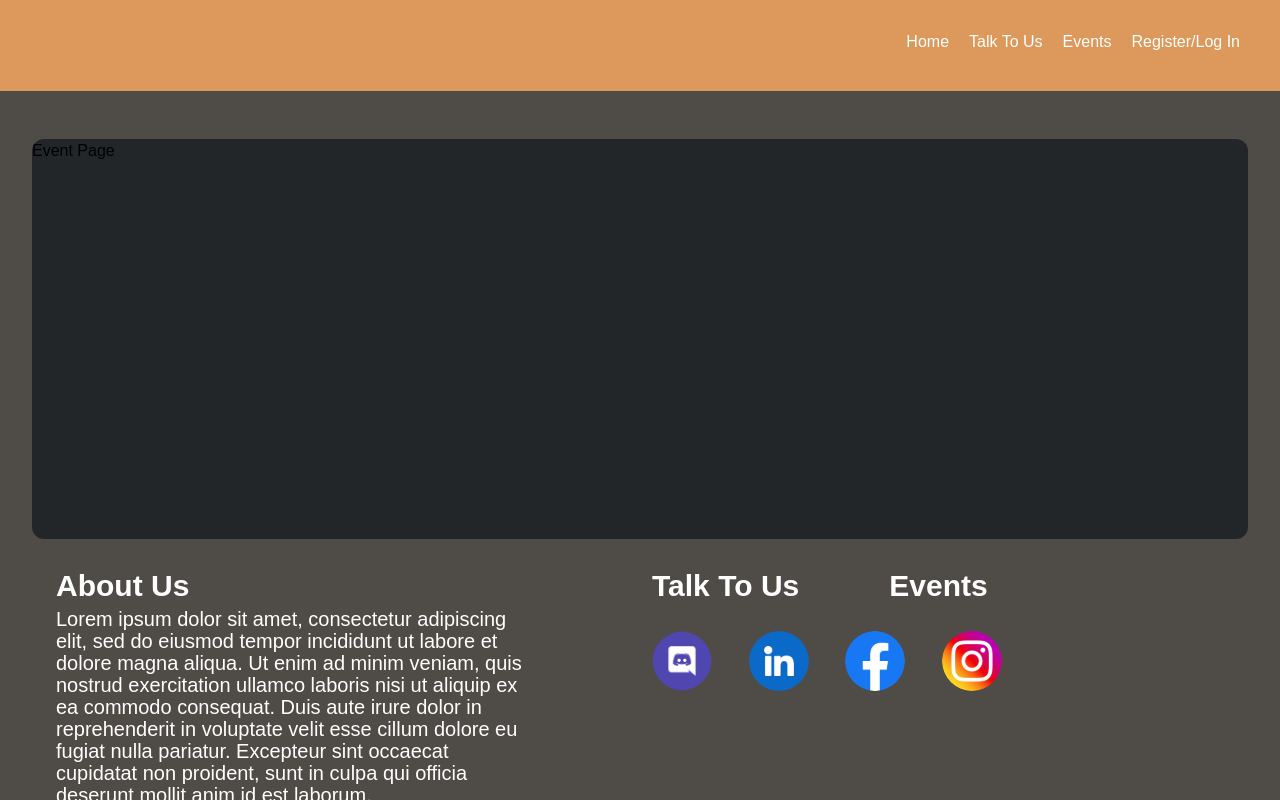
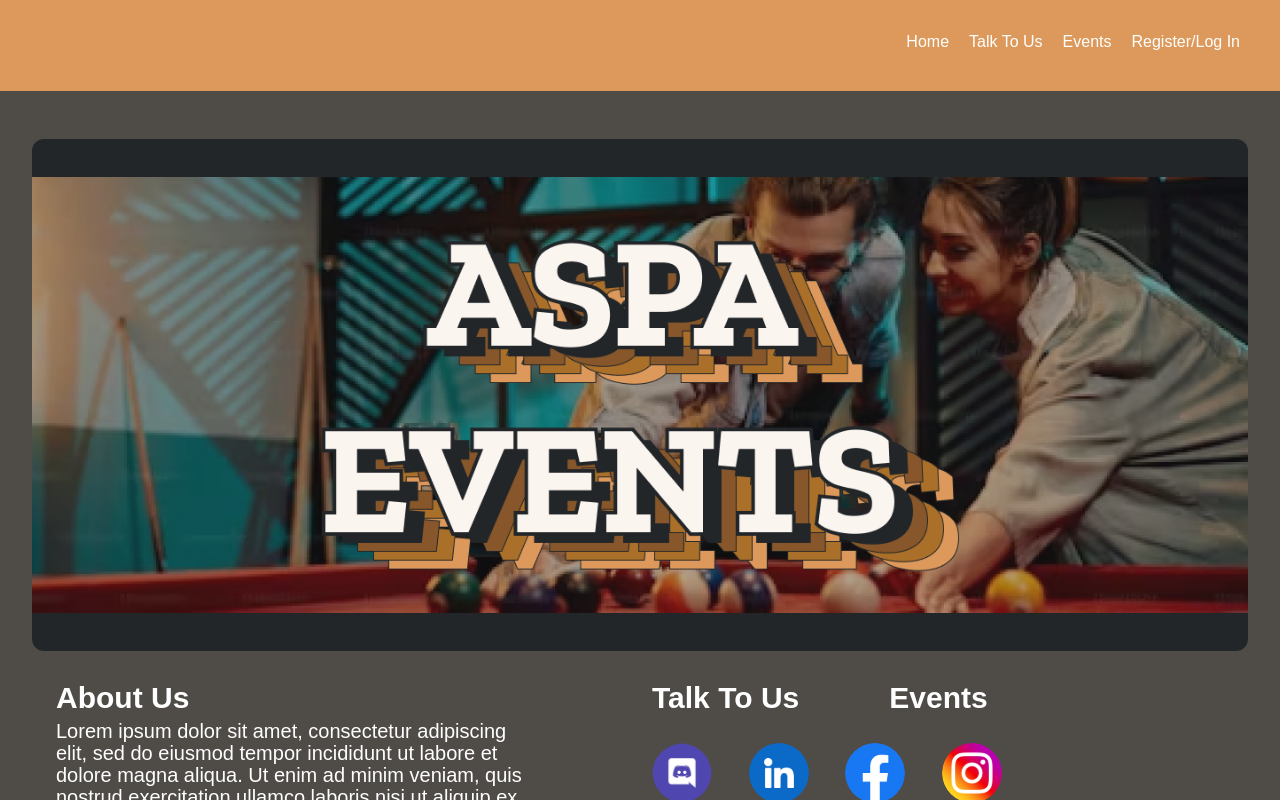
Before and after one commit to UoaWDCC/aspa-portal-v3, a Next.js app in the folder frontend/: page /events in a window 1280 px wide. Shown: the top 800 px of the page. Built offline with nearby package versions, Linux system fonts and the light colour scheme.

Commit message:
Resized contacts hero banner and added events banner

```diff
--- a/frontend/src/app/contact/page.tsx
+++ b/frontend/src/app/contact/page.tsx
@@ -6,11 +6,12 @@ import Image from "next/image";
 export default function Contact() {
   return (
     <div>
-      <section id="hero-banner" style={{width: '10em', height: '5em'}}>
+      <section id="hero-banner" style={{position: 'relative', width: '100%', height: '32rem'}}>
         <Image
           src="/ContactsHeroBanner.png"
           alt="Hero banner for contacts page"
-          fill={true}
+          layout="fill"
+          objectFit='contain'
         />
       </section>
       <section id="meet-the-team">
--- a/frontend/src/app/events/page.tsx
+++ b/frontend/src/app/events/page.tsx
@@ -1,7 +1,16 @@
+import Image from 'next/image';
+
 export default function Events() {
     return (
       <div>
-       Event Page
+        <section id="hero-banner" style={{position: 'relative', width: '100%', height: '32rem'}}>
+          <Image
+            src="/EventsHeroBanner.png"
+            alt="Hero banner for events page"
+            layout="fill"
+            objectFit='contain'
+          />
+        </section>
       </div>
     );
   }
```
